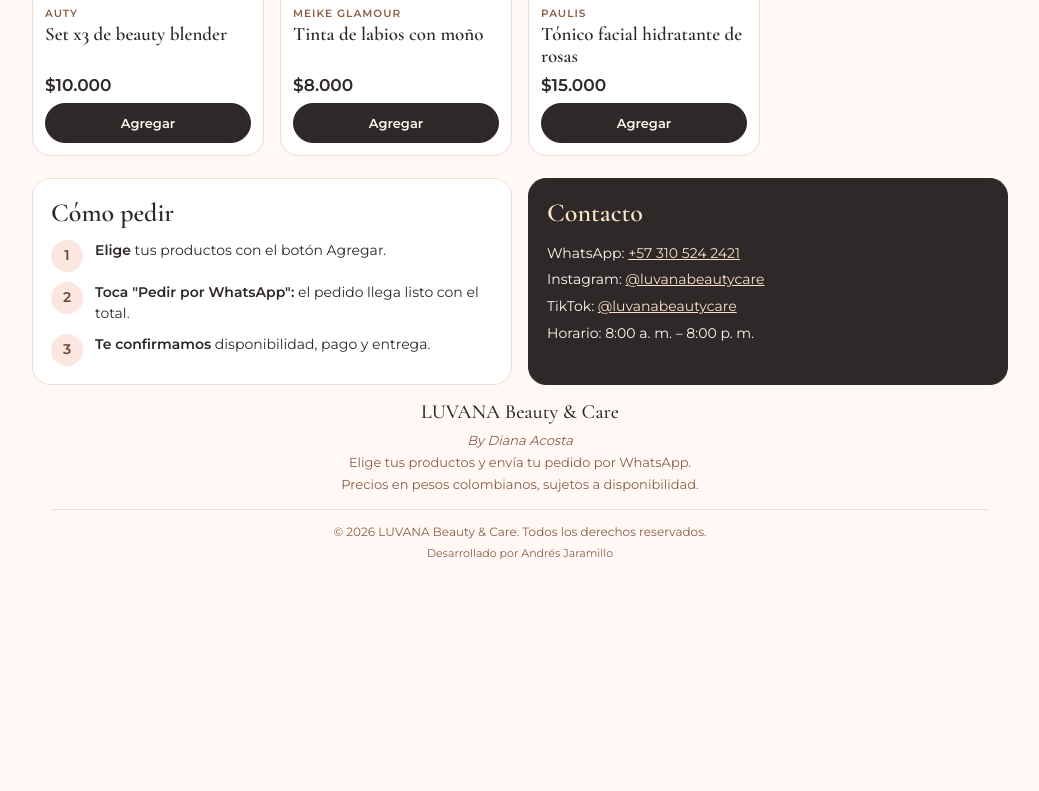
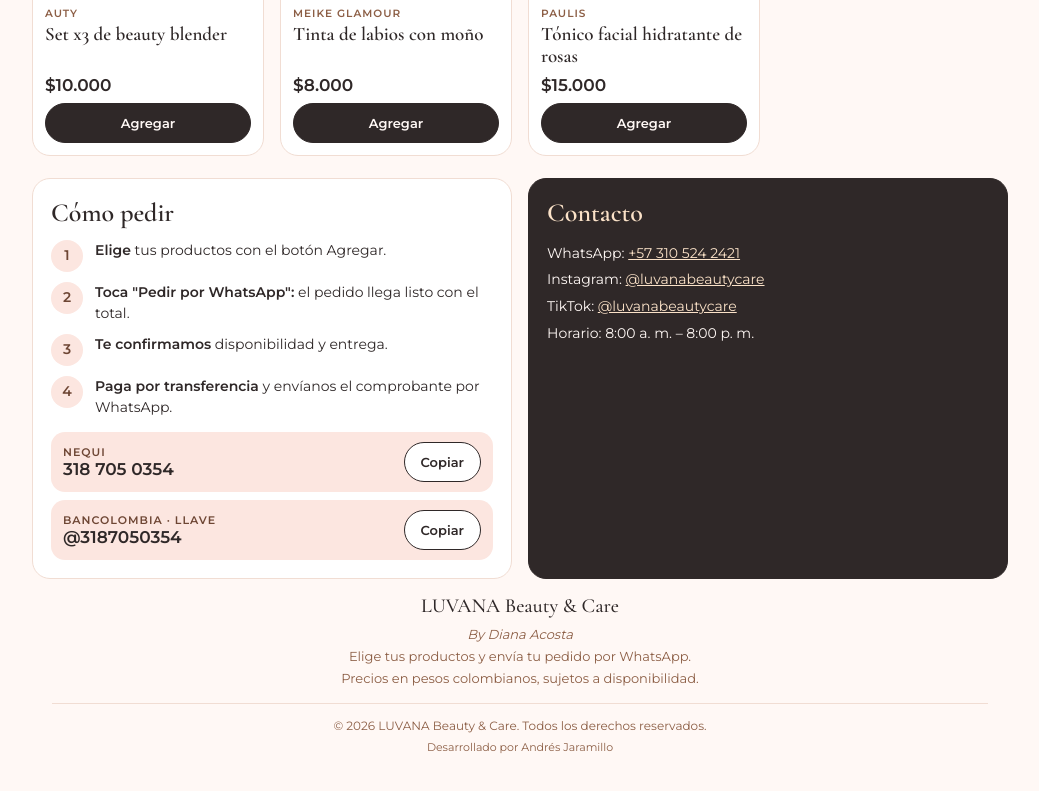
Before and after one commit to andresjara123/luvana-precios, a plain HTML site: page index.html in a window 1280 px wide. Shown: the part 3731-4522 px from the top of the page, without its empty margins (120-1159 px from the left). Before the commit the page ends 4414 px from the top, so only its background shows below. Drawn offline with nearby package versions, Linux system fonts and the light colour scheme; no server answers.

Commit message:
Cómo pedir: métodos de pago (Nequi y llave Bancolombia) con botón Copiar
Co-Authored-By: Claude Opus 5.5 <noreply@anthropic.com>
Claude-Session: https://claude.ai/code/session_01YU7q9kB99zGH2g2SiSRjxp

```diff
--- a/index.html
+++ b/index.html
@@ -70,6 +70,12 @@ body{margin:0;background:var(--ivory);color:var(--ink);font-family:Montserrat,Ar
 .totop{position:fixed;right:16px;bottom:calc(16px + env(safe-area-inset-bottom));width:48px;height:48px;border-radius:24px;border:1px solid var(--line);background:#fff;color:var(--ink);box-shadow:0 6px 18px rgba(47,40,40,.18);display:flex;align-items:center;justify-content:center;cursor:pointer;z-index:6;opacity:0;pointer-events:none;transform:translateY(10px);transition:opacity .2s,transform .2s,bottom .25s}
 .totop.show{opacity:1;pointer-events:auto;transform:none}
 .bar.show ~ .totop{bottom:calc(84px + env(safe-area-inset-bottom))}
+.pagos{display:grid;gap:8px;margin-top:14px}
+.pg{display:flex;align-items:center;justify-content:space-between;gap:10px;background:var(--pink);border-radius:14px;padding:10px 12px}
+.pg small{display:block;font-size:11px;letter-spacing:1px;text-transform:uppercase;color:#6E4634;font-weight:600}
+.pg b{font-size:17px}
+.cpy{min-height:40px;padding:0 16px;border-radius:20px;border:1px solid var(--ink);background:#fff;color:var(--ink);font:inherit;font-size:13px;font-weight:600;cursor:pointer}
+.cpy.ok{background:var(--ink);color:var(--ivory)}
 #productos{scroll-margin-top:120px}
 @media (min-width:860px){
   .dnav{display:flex}
@@ -192,7 +198,12 @@ footer .b{font-family:'Cormorant Garamond',Georgia,serif;font-size:20px;color:va
       <h2>Cómo pedir</h2>
       <div class="step"><i>1</i><div><b>Elige</b> tus productos con el botón Agregar.</div></div>
       <div class="step"><i>2</i><div><b>Toca "Pedir por WhatsApp":</b> el pedido llega listo con el total.</div></div>
-      <div class="step"><i>3</i><div><b>Te confirmamos</b> disponibilidad, pago y entrega.</div></div>
+      <div class="step"><i>3</i><div><b>Te confirmamos</b> disponibilidad y entrega.</div></div>
+      <div class="step"><i>4</i><div><b>Paga por transferencia</b> y envíanos el comprobante por WhatsApp.</div></div>
+      <div class="pagos">
+        <div class="pg"><div><small>Nequi</small><b>318 705 0354</b></div><button type="button" class="cpy" data-v="3187050354" aria-label="Copiar número de Nequi">Copiar</button></div>
+        <div class="pg"><div><small>Bancolombia · llave</small><b>@3187050354</b></div><button type="button" class="cpy" data-v="@3187050354" aria-label="Copiar llave de Bancolombia">Copiar</button></div>
+      </div>
     </section>
     <section class="box dark" id="contacto">
       <h2>Contacto</h2>
@@ -345,6 +356,14 @@ document.addEventListener('keydown', e => { if(e.key==='Escape') $('lb').classLi
   hero.addEventListener('touchend', e => { if(x0 === null) return; const dx = e.changedTouches[0].clientX - x0; if(Math.abs(dx) > 40){ ir(i + (dx < 0 ? 1 : -1)); reiniciar(); } x0 = null; });
   ir(0); reiniciar();
 })();
+// ---------- copiar datos de pago
+document.querySelectorAll('.cpy').forEach(b => b.addEventListener('click', async () => {
+  const v = b.dataset.v;
+  try { await navigator.clipboard.writeText(v); }
+  catch(e){ const ta = document.createElement('textarea'); ta.value = v; document.body.appendChild(ta); ta.select(); try { document.execCommand('copy'); } catch(_){} ta.remove(); }
+  b.textContent = '¡Copiado!'; b.classList.add('ok');
+  setTimeout(() => { b.textContent = 'Copiar'; b.classList.remove('ok'); }, 1800);
+}));
 const DESTACADOS = [['h1', p => /brocha/.test(norm(p.n))], ['h2', p => /niacinamida/.test(norm(p.n))], ['h3', p => /cosmetiquera/.test(norm(p.n)) && /pequen/.test(norm(p.n))]];
 function renderHero(){
   DESTACADOS.forEach(([id, ok]) => { const p = P.find(x => x.f && ok(x)); const im = $(id); if(p){ im.src = p.f; im.alt = p.n; } });
```
